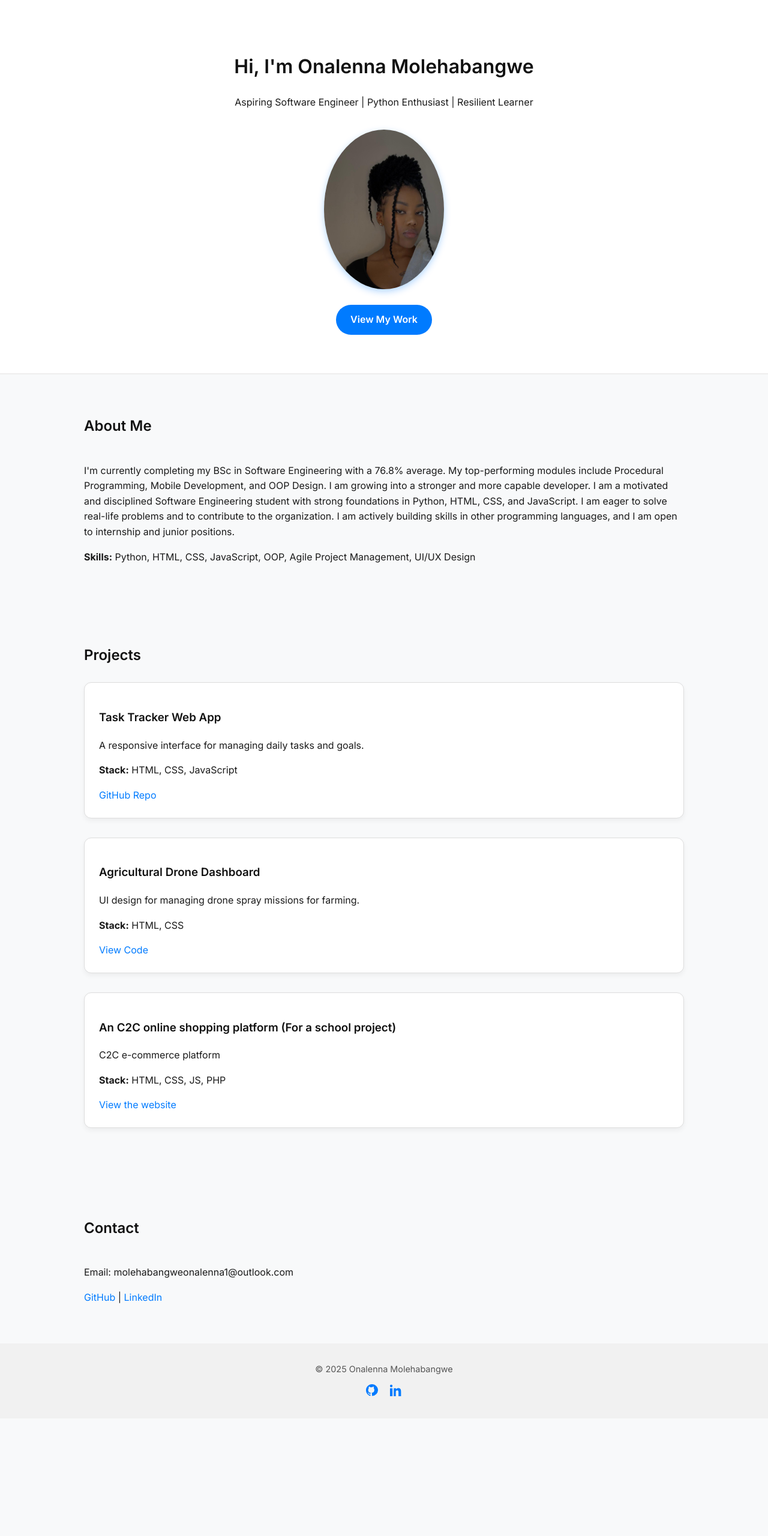
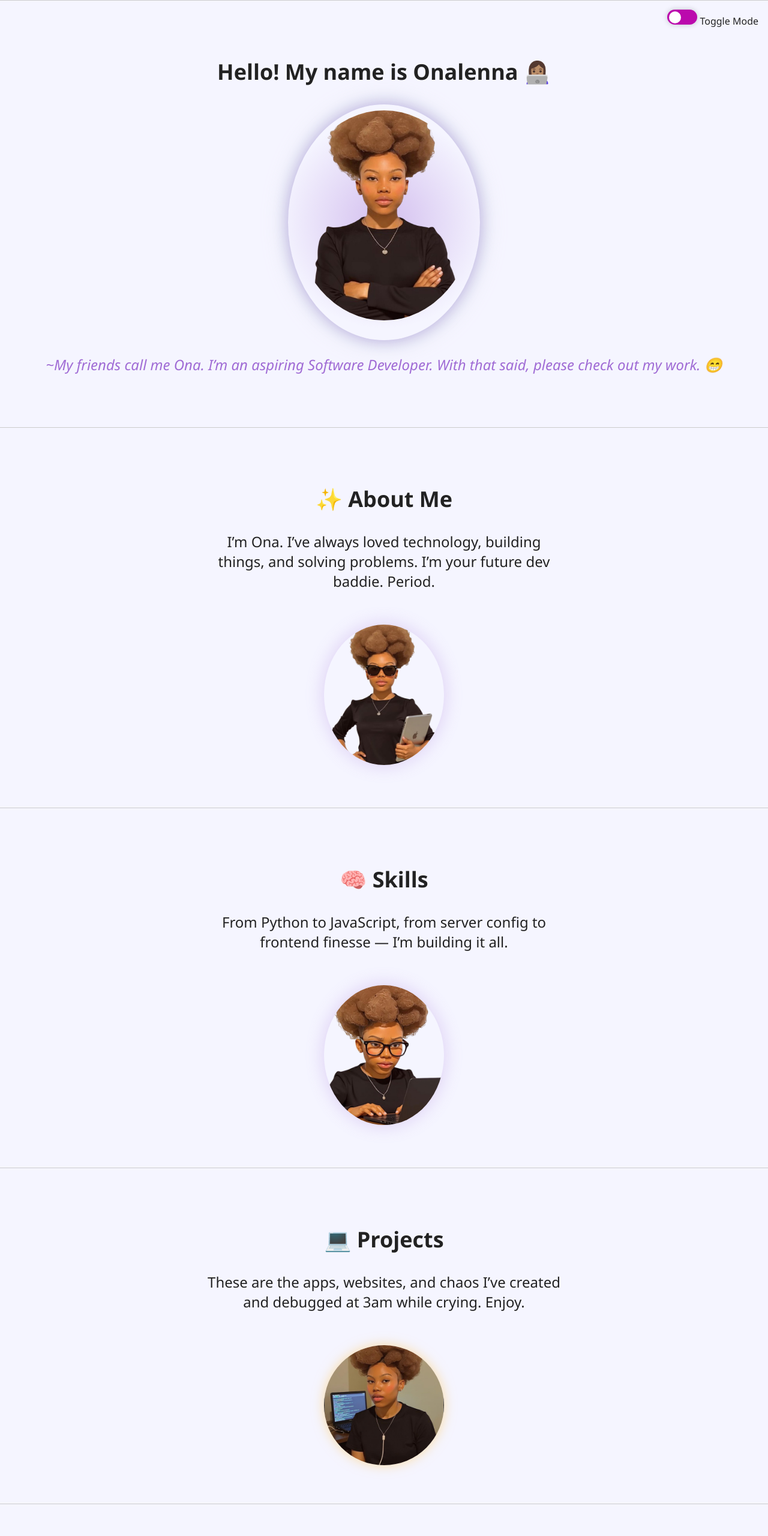
Before and after one commit to onahhh12/Portfolio, a plain HTML site: page index.html in a window 1280 px wide. Shown: the top 2560 px of the page at 60% size. Before the commit the page ends 2364 px from the top, so only its background shows below. Drawn offline with Linux system fonts and the light colour scheme.

Commit message:
Update: Made tired avatar interactive and fixed styling

```diff
--- a/index.html
+++ b/index.html
@@ -3,87 +3,125 @@
   <head>
     <meta charset="UTF-8" />
     <meta name="viewport" content="width=device-width, initial-scale=1.0" />
-  <title>Onalenna Molehabangwe | Software Engineer</title>
+    <title>Portfolio</title>
     <link rel="stylesheet" href="styles.css" />
-  <link href="https://fonts.googleapis.com/css2?family=Inter:wght@400;600;700&display=swap" rel="stylesheet">
   </head>
   <body>
-  <header class="hero">
-    <h1>Hi, I'm Onalenna Molehabangwe</h1>
-    <p>Aspiring Software Engineer | Python Enthusiast | Resilient Learner</p>
-    <img src="WhatsApp Image 2025-07-05 at 17.01.18_3888e0d2.jpg" alt="Onalenna Molehabangwe" class="hero-photo" />
-    <div><br>
-    <a href="#projects" class="btn">View My Work</a>
+    <!-- Theme Toggle -->
+    <label class="theme-switch">
+      <input type="checkbox" id="toggleTheme" />
+      <span class="slider"></span> Toggle Mode
+    </label>
+
+    <!-- Hero Section -->
+    <header>
+      <section name="hero">
+        <div class="avatar-container">
+          <h1>Hello! My name is Onalenna 👩🏽‍💻</h1>
+          <div class="avatar-glow">
+            <img id="avatar" src="assets/avatar-confidence1.png" alt="avatar" />
           </div>
+          <p class="tagline">
+            ~My friends call me Ona. I’m an aspiring Software Developer. With
+            that said, please check out my work. 😁
+          </p>
+        </div>
+      </section>
     </header>
 
-  <section class="about">
-    <h2>About Me</h2>
+    <!-- Main Content -->
+    <main>
+      <!-- About Section -->
+      <section id="about" class="section-with-avatar">
+        <div class="text">
+          <h2>✨ About Me</h2>
           <p>
-      I'm currently completing my BSc in Software Engineering with a 76.8% average.
-      My top-performing modules include Procedural Programming, Mobile Development, and OOP Design.
-      I am growing into a stronger and more capable developer.
-      I am a motivated and disciplined Software Engineering student with strong foundations in Python, HTML, CSS, and JavaScript.
-      I am eager to solve real-life problems and to contribute to the organization.
-      I am actively building skills in other programming languages, and I am open to internship and junior positions.
+            I’m Ona. I’ve always loved technology, building things, and solving
+            problems. I’m your future dev baddie. Period.
           </p>
-    <p>
-      <strong>Skills:</strong> Python, HTML, CSS, JavaScript, OOP, Agile Project Management, UI/UX Design
-    </p>
-  </section>
-
-  <section id="projects" class="projects">
-    <h2>Projects</h2>
-    <div class="project">
-      <h3>Task Tracker Web App</h3>
-      <p>A responsive interface for managing daily tasks and goals.</p>
-      <p><strong>Stack:</strong> HTML, CSS, JavaScript</p>
-      <a href="#">GitHub Repo</a>
         </div>
-    <div class="project">
-      <h3>Agricultural Drone Dashboard</h3>
-      <p>UI design for managing drone spray missions for farming.</p>
-      <p><strong>Stack:</strong> HTML, CSS</p>
-      <a href="#">View Code</a>
-
-    </div>
-
-    <div class="project">
-        <h3>An C2C online shopping platform (For a school project)</h3>
-        <p>C2C e-commerce platform</p>
-        <p><strong>Stack:</strong> HTML, CSS, JS, PHP</p>
-        <a href="https://timelessarchives.store/">View the website</a>
-
+        <div class="avatar-side">
+          <img src="assets/avatar-bossmode.png" alt="Boss Mode Ona" />
         </div>
       </section>
 
-  <section class="contact">
-    <h2>Contact</h2>
-    <p>Email: molehabangweonalenna1@outlook.com</p>
+      <!-- Skills Section -->
+      <section id="skills" class="section-with-avatar">
+        <div class="text">
+          <h2>🧠 Skills</h2>
           <p>
-        <a href="https://github.com/onahhh12">GitHub</a> | <a href="https://www.linkedin.com/in/onalenna-molehabangwe-65409827b" target="_blank" rel="noopener noreferrer">LinkedIn</a>
+            From Python to JavaScript, from server config to frontend finesse —
+            I’m building it all.
           </p>
+        </div>
+        <div class="avatar-side">
+          <img src="assets/avatar-focused.png" alt="Focused Ona" />
+        </div>
       </section>
 
-  <footer>
+      <!-- Projects Section -->
+      <section id="project" class="section-with-avatar">
+        <div class="text">
+          <h2>💻 Projects</h2>
           <p>
-    &copy; 2025 Onalenna Molehabangwe
+            These are the apps, websites, and chaos I’ve created and debugged at
+            3am while crying. Enjoy.
           </p>
+        </div>
+
+        <div class="avatar-side coffee-avatar">
+          <img
+            src="assets/avatar-coderage.jpg"
+            alt="Tired Ona"
+            class="avatar-tired"
+            title="Hover for caffeine injection ☕"
+          />
+          <img
+            src="assets/avatar-tired.png"
+            alt="Coffee Ona"
+            class="avatar-coffee"
+          />
+        </div>
+      </section>
+
+      <!-- Contact Section -->
+      <section id="contact" class="section-with-avatar">
+        <div class="text">
+          <h2>📞 Contact Me</h2>
           <p>
-    <a href="https://github.com/onahhh12" target="_blank" rel="noopener noreferrer" class="footer-icon-link" aria-label="GitHub">
-      <!-- GitHub SVG -->
-      <svg height="20" width="20" viewBox="0 0 16 16" fill="currentColor" xmlns="http://www.w3.org/2000/svg">
-        <path d="M8 0C3.58 0 0 3.58 0 8c0 3.54 2.29 6.54 5.47 7.59.4.07.55-.17.55-.38 0-.19-.007-.82-.01-1.49-2.01.37-2.53-.49-2.69-.94-.09-.23-.48-.94-.82-1.13-.28-.15-.68-.52-.01-.53.63-.01 1.08.58 1.23.82.72 1.21 1.87.87 2.33.66.07-.52.28-.87.51-1.07-1.78-.2-3.64-.89-3.64-3.95 0-.87.31-1.59.82-2.15-.083-.2-.36-1.02.078-2.12 0 0 .67-.21 2.2.82a7.63 7.63 0 012 0c1.53-1.03 2.2-.82 2.2-.82.44 1.1.16 1.92.078 2.12.51.56.82 1.27.82 2.15 0 3.07-1.87 3.75-3.65 3.95.29.25.54.73.54 1.48 0 1.07-.01 1.93-.01 2.2 0 .21.15.46.55.38A8.013 8.013 0 0016 8c0-4.42-3.58-8-8-8z"/>
-      </svg>
-    </a>
-    <a href="https://www.linkedin.com/in/onalenna-molehabangwe-65409827b" target="_blank" rel="noopener noreferrer" class="footer-icon-link" aria-label="LinkedIn">
-      <!-- LinkedIn SVG -->
-      <svg height="20" width="20" viewBox="0 0 24 24" fill="currentColor" xmlns="http://www.w3.org/2000/svg">
-        <path d="M4.98 3.5C4.98 4.88 3.88 6 2.5 6S0 4.88 0 3.5 1.12 1 2.5 1s2.48 1.12 2.48 2.5zM0 8h5v16H0V8zm7.5 0h4.5v2.22h.06c.62-1.17 2.14-2.4 4.41-2.4 4.72 0 5.58 3.11 5.58 7.16V24H17v-7.48c0-1.79-.03-4.1-2.5-4.1-2.5 0-2.88 1.95-2.88 3.98V24H7.5V8z"/>
-      </svg>
-    </a>
+            If you liked what you saw, hit me up. I’m hireable, reliable, and
+            bring that Gen Z sauce to your team.
           </p>
-</footer>
+        </div>
+        <div class="avatar-side interactive-avatar">
+          <img
+            src="assets/avatar-hire-me.png"
+            alt="Hire Me Ona"
+            class="click-avatar"
+            onclick="showPopup()"
+          />
+          <div class="speech-bubble">
+            💬 Click me! I’ve got something important to tell you.
+          </div>
+        </div>
+      </section>
+    </main>
 
+    <!-- Custom Popup Modal -->
+    <div id="customPopup" class="popup-box hidden">
+      <div class="popup-content">
+        <span class="close-btn" onclick="closePopup()">&times;</span>
+        <h2>👩🏽‍💻 Hire Me!</h2>
+        <p>
+          I’m Ona — passionate about tech, obsessed with clean UI, and ready to
+          join your team. Let’s build the future together 🚀✨
+        </p>
+        <button class="contact-btn" onclick="window.location='#contact'">
+          Contact Me
+        </button>
+      </div>
+    </div>
+
+    <script src="script.js"></script>
   </body>
 </html>
--- /dev/null
+++ b/script.js
@@ -0,0 +1,36 @@
+const toggleTheme = document.getElementById("toggleTheme");
+const body = document.body;
+const avatar = document.getElementById("avatar");
+
+// Toggle dark mode and avatar
+toggleTheme.addEventListener("change", () => {
+  body.classList.toggle("dark-mode");
+  if (body.classList.contains("dark-mode")) {
+    avatar.src = "assets/avatar-dark.png"; // swap this path if needed
+  } else {
+    avatar.src = "assets/avatar-confidence1.png";
+  }
+});
+
+// Popup functionality
+function showPopup() {
+  const popup = document.getElementById("customPopup");
+  popup.classList.remove("hidden");
+
+  // Automatically fade out after 5 seconds
+  setTimeout(() => {
+    popup.classList.add("hidden");
+  }, 5000);
+}
+
+function closePopup() {
+  document.getElementById("customPopup").classList.add("hidden");
+}
+
+// Optional: Close popup if clicked outside
+window.addEventListener("click", (e) => {
+  const popup = document.getElementById("customPopup");
+  if (e.target === popup) {
+    popup.classList.add("hidden");
+  }
+});
--- a/styles.css
+++ b/styles.css
@@ -1,174 +1,283 @@
-/* Base Styles */
+:root {
+  --bg: #f5f5ff;
+  --text: #222;
+  --accent: #a06cd5;
+}
+
 body {
-  font-family: 'Inter', sans-serif;
+  font-family: "Segoe UI", sans-serif;
+  background-color: var(--bg);
+  color: var(--text);
   margin: 0;
   padding: 0;
-  background-color: #f8f9fa;
-  color: #1a1a1a;
-  line-height: 1.6;
+  text-align: center;
+  transition: all 0.3s ease;
 }
 
-h1, h2, h3 {
-  font-weight: 600;
-  color: #111;
+.theme-switch {
+  position: fixed;
+  top: 1rem;
+  right: 1rem;
+  z-index: 999;
 }
 
-a {
-  text-decoration: none;
-  color: #007BFF;
-  transition: color 0.3s ease;
+.theme-switch input {
+  display: none;
 }
 
-a:hover {
-  color: #0056b3;
+.theme-switch .slider {
+  width: 50px;
+  height: 25px;
+  background-color: #bb09ad;
+  border-radius: 50px;
+  display: inline-block;
+  position: relative;
+  cursor: pointer;
+  box-shadow: 0 0 10px rgba(0, 0, 0, 0.2);
 }
 
-/* Layout Sections */
-header.hero {
-  background-color: #ffffff;
-  padding: 4rem 2rem;
-  text-align: center;
-  border-bottom: 2px solid #eee;
+.theme-switch .slider::before {
+  content: "";
+  width: 20px;
+  height: 20px;
+  background: white;
+  border-radius: 50%;
+  position: absolute;
+  top: 2.5px;
+  left: 2.5px;
+  transition: all 0.3s;
+}
+
+input:checked + .slider::before {
+  transform: translateX(25px);
+}
+
+body.dark-mode {
+  --bg: #1e1f36;
+  --text: #f8f8ff;
+  --accent: #9affd1;
+}
+
+.avatar-container img {
+  width: 300px;
+  border-radius: 50%;
+  margin-bottom: 1rem;
+  transition: all 0.3s ease;
+}
+
+.avatar-glow {
+  display: inline-block;
+  position: relative;
+  padding: 10px;
+  border-radius: 50%;
+  background: radial-gradient(circle at center, rgba(160,108,213,0.4), transparent 70%);
+  box-shadow:
+    0 0 25px 5px rgba(160,108,213,0.4),
+    0 0 40px 10px rgba(154,255,209,0.3),
+    0 0 60px 15px rgba(255,179,230,0.2);
+  animation: pulseGlow 5s infinite ease-in-out;
+}
+
+@keyframes pulseGlow {
+  0%, 100% {
+    box-shadow:
+      0 0 20px 4px rgba(160,108,213,0.4),
+      0 0 30px 6px rgba(154,255,209,0.3),
+      0 0 40px 8px rgba(255,179,230,0.2);
+  }
+  50% {
+    box-shadow:
+      0 0 35px 8px rgba(160,108,213,0.5),
+      0 0 50px 12px rgba(154,255,209,0.4),
+      0 0 70px 20px rgba(255,179,230,0.3);
+  }
+}
+
+.tagline {
+  font-style: italic;
+  color: var(--accent);
 }
 
 section {
-  padding: 3rem 2rem;
-  max-width: 1000px;
-  margin: auto;
+  padding: 4rem 1rem;
+  font-size: 1.5rem;
+  border-top: 1px solid #ccc;
 }
 
-.projects .project {
-  background: #fff;
-  border: 1px solid #ddd;
-  border-radius: 12px;
-  padding: 1.5rem;
-  margin-bottom: 2rem;
-  box-shadow: 0 4px 8px rgba(0,0,0,0.05);
-  transition: transform 0.3s ease;
+.section-with-avatar {
+  display: flex;
+  flex-direction: column;
+  align-items: center;
+  gap: 2rem;
+  padding: 4rem 2rem;
 }
 
-.projects .project:hover {
-  transform: translateY(-5px);
+.section-with-avatar .text {
+  max-width: 600px;
+  text-align: center;
 }
 
-/* Buttons */
-.btn {
-  display: inline-block;
-  background-color: #007BFF;
-  color: #fff;
-  padding: 0.75rem 1.5rem;
-  border-radius: 50px;
-  font-weight: 600;
-  transition: background-color 0.3s ease, transform 0.3s ease;
+.avatar-side {
+  position: relative;
+  text-align: center;
 }
 
-.btn:hover {
-  background-color: #0056b3;
-  transform: translateY(-2px);
+.avatar-side img {
+  width: 200px;
+  border-radius: 50%;
+  box-shadow: 0 0 30px rgba(160, 108, 213, 0.3);
+  transition: transform 0.3s;
 }
 
-/* Footer */
-footer {
-  background: #f1f1f1;
-  text-align: center;
-  padding: 1rem;
-  font-size: 0.9rem;
-  color: #555;
+.avatar-side img:hover {
+  transform: scale(1.05);
 }
 
-/* Footer icon links */
-.footer-icon-link {
-  color: #007BFF;
-  margin: 0 0.5rem;
-  vertical-align: middle;
-  transition: color 0.3s ease;
-  display: inline-block;
+.coffee-avatar {
+  position: relative;
+  width: 200px;
+  height: 200px;
 }
 
-.footer-icon-link:hover {
-  color: #0056b3;
+.coffee-avatar img {
+  position: absolute;
+  width: 100%;
+  height: 100%;
+  top: 0;
+  left: 0;
+  border-radius: 50%;
+  transition: opacity 0.4s ease, visibility 0.4s ease;
+  box-shadow: 0 0 20px rgba(255, 204, 102, 0.6);
+  object-fit: cover;
 }
 
-/* Responsive Layout */
-@media (max-width: 600px) {
-  body {
-    padding: 0 1rem;
+.avatar-tired {
+  opacity: 1;
+  visibility: visible;
+  z-index: 2;
 }
 
-  header.hero {
-    padding: 3rem 1rem;
+.avatar-coffee {
+  opacity: 0;
+  visibility: hidden;
+  z-index: 1;
 }
 
-  section {
-    padding: 2rem 1rem;
+.coffee-avatar:hover .avatar-tired {
+  opacity: 0;
+  visibility: hidden;
 }
 
-  .projects .project {
-    padding: 1rem;
+.coffee-avatar:hover .avatar-coffee {
+  opacity: 1;
+  visibility: visible;
 }
 
-  h1 {
-    font-size: 1.8rem;
+.popup-box {
+  position: fixed;
+  top: 0;
+  left: 0;
+  width: 100%;
+  height: 100%;
+  background-color: rgba(30, 31, 54, 0.7);
+  display: flex;
+  justify-content: center;
+  align-items: center;
+  z-index: 9999;
 }
 
-  h2 {
-    font-size: 1.4rem;
+.popup-box.hidden {
+  display: none;
 }
 
-  h3 {
-    font-size: 1.2rem;
+.popup-content {
+  background: var(--bg);
+  color: var(--text);
+  padding: 2rem;
+  border-radius: 1.5rem;
+  max-width: 400px;
+  text-align: center;
+  position: relative;
+  box-shadow: 0 0 40px rgba(160, 108, 213, 0.5);
+  animation: fadeIn 0.5s ease;
 }
 
-  .btn {
-    padding: 0.5rem 1rem;
-    font-size: 0.9rem;
+.popup-content h2 {
+  color: var(--accent);
+  margin-bottom: 0.5rem;
+}
+
+.popup-content p {
+  margin-bottom: 1.5rem;
+  font-size: 1rem;
+}
+
+.contact-btn {
+  padding: 0.75rem 1.5rem;
+  background-color: var(--accent);
+  color: #fff;
+  border: none;
+  border-radius: 1rem;
+  cursor: pointer;
+  font-weight: bold;
+}
+
+.contact-btn:hover {
+  background-color: #8c58c1;
+}
+
+.close-btn {
+  position: absolute;
+  top: 10px;
+  right: 15px;
+  font-size: 1.5rem;
+  color: var(--accent);
+  cursor: pointer;
+}
+
+@keyframes fadeIn {
+  from {
+    opacity: 0;
+    transform: scale(0.95);
+  }
+  to {
+    opacity: 1;
+    transform: scale(1);
   }
 }
 
-/* Glowing Blue Underline Hover for Headings */
-.about h2,
-.projects h2,
-.contact h2 {
-  position: relative;
-  display: inline-block;
-  padding-bottom: 6px;
-  cursor: pointer;
-  transition: color 0.3s ease;
+.speech-bubble {
+  position: absolute;
+  top: -60px;
+  left: 50%;
+  transform: translateX(-50%);
+  background-color: var(--accent);
+  color: #fff;
+  padding: 0.6rem 1rem;
+  border-radius: 1rem;
+  font-size: 0.85rem;
+  font-weight: 500;
+  white-space: nowrap;
+  box-shadow: 0 0 15px rgba(160, 108, 213, 0.4);
+  animation: pulseBubble 2s infinite;
 }
 
-.about h2::after,
-.projects h2::after,
-.contact h2::after {
-  content: '';
+.speech-bubble::after {
+  content: "";
   position: absolute;
-  width: 100%;
-  height: 3px;
-  bottom: 0;
-  left: 0;
-  background: #007BFF;
-  box-shadow: 0 0 8px #007BFF;
-  border-radius: 2px;
-  transform: scaleX(0);
-  transform-origin: right;
-  transition: transform 0.3s ease;
+  bottom: -10px;
+  left: 50%;
+  transform: translateX(-50%);
+  border-width: 10px 10px 0;
+  border-style: solid;
+  border-color: var(--accent) transparent transparent transparent;
 }
 
-.about h2:hover::after,
-.projects h2:hover::after,
-.contact h2:hover::after {
-  transform: scaleX(1);
-  transform-origin: left;
+@keyframes pulseBubble {
+  0%, 100% {
+    transform: translateX(-50%) scale(1);
   }
-
-.hero-photo {
-  margin-top: 2rem;
-  max-width: 200px;    /* adjust size as you want */
-  width: 100%;
-  height: auto;
-  border-radius: 50%;  /* makes it a circle */
-  box-shadow: 0 4px 12px rgba(0, 123, 255, 0.3);  /* subtle blue glow */
-  display: block;
-  margin-left: auto;
-  margin-right: auto;
-  object-fit: cover;
+  50% {
+    transform: translateX(-50%) scale(1.05);
   }
+}
```
Also changed, not shown: assets/avatar-bossmode.png (added), assets/avatar-coderage.jpg (added), assets/avatar-confidence.png (added), assets/avatar-confidence1.png (added), assets/avatar-focused.png (added), assets/avatar-hire-me.png (added), assets/avatar-tired.png (added). Lines whose indentation alone changed are shown as unchanged.
